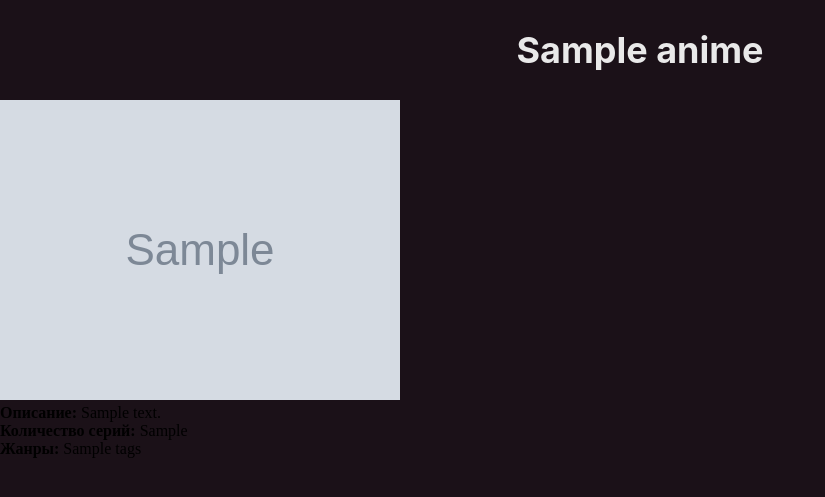
After one commit to roflangenri4/anime_rorflan, a Flask app: template templates/anime_detail.html in a window 1280 px wide. The commit adds this page. Shown: the top 497 px of the page, without its empty margins (0-825 px from the left). Run offline with Flask 3, Linux system fonts and the light colour scheme; the template is opened without the code that fills it: most values are stand-ins (such as "Sample title", 1, 10 or a date in 2020); grey boxes marked "Sample" are stand-in pictures.

Commit message:
Ваше сообщение о коммите

```diff
--- a/app.py
+++ b/app.py
@@ -13,30 +13,61 @@ def index():
     # Передаем данные в HTML шаблон
     return render_template('tcard.html', anime_data=data)
 
+
+
 @app.route('/load_more_anime')
 def load_more_anime():
-    page = request.args.get('page', type=int)
-    per_page = request.args.get('per_page', type=int)
-    genres_param = request.args.get('genres', '')
+    page = int(request.args.get('page', 0))
+    per_page = int(request.args.get('per_page', 10))
+    start = page * per_page
+    end = start + per_page
+    try:
+        with open('anime_final.json', 'r', encoding='utf-8') as file:
+            data = json.load(file)
+        # Добавляем уникальные идентификаторы к объектам аниме
+        for idx, anime in enumerate(data):
+            anime['id'] = idx + 1
+        return jsonify(anime_data=data[start:end])
+    except Exception as e:
+        return jsonify(error=str(e))
 
-    # Преобразование параметра жанров в список
-    selected_genres = genres_param.split(',') if genres_param else []
+@app.route('/anime/<int:anime_id>')
+def anime_detail(anime_id):
+    with open('anime_final.json', 'r', encoding='utf-8') as file:
+        data = json.load(file)
 
-    # Открыть файл и загрузить все данные
+    # Добавляем уникальные идентификаторы к объектам аниме
+    for idx, anime in enumerate(data):
+        anime['id'] = idx + 1
+
+    anime = next((item for item in data if item['id'] == anime_id), None)
+    if anime:
+        return render_template('anime_detail.html', anime=anime)
+    else:
+        return "Anime not found", 404
+
+
+
+@app.route('/search')
+def search():
+    search_text = request.args.get('text', '')
+
+    # Открываем файл с данными аниме
     with open('anime_final.json', 'r', encoding='utf-8') as file:
         all_data = json.load(file)
 
-    # Фильтрация данных по всем выбранным жанрам
-    filtered_data = all_data
-    for genre in selected_genres:
-        filtered_data = [anime for anime in filtered_data if genre in anime.get('Tags', [])]
+    # Нормализуем текст поиска
+    normalized_search_text = search_text.lower()
 
-    # Вычислить индексы данных для текущей страницы
-    start_index = page * per_page
-    end_index = start_index + per_page
+    # Фильтруем данные по введенному тексту поиска
+    search_results = [anime for anime in all_data
+                      if normalized_search_text in anime['Short title'].lower()
+                      or normalized_search_text in anime['Title'].lower()]
 
-    # Отправить часть отфильтрованных данных на клиент
-    return jsonify(anime_data=filtered_data[start_index:end_index])
+    # Возвращаем результаты поиска в формате JSON
+    return jsonify(search_results=search_results)
+
+
 
 if __name__ == "__main__":
     app.run(debug=True)
--- a/static/css.css
+++ b/static/css.css
@@ -8,6 +8,28 @@ body {
 }
 
 /* HEADER */
+
+/* выпадающее окно */
+.search-results {
+    display: none; /* Скрыть результаты по умолчанию */
+    position: absolute;
+    z-index: 1;
+    background-color: #f9f9f9;
+    list-style-type: none;
+    padding: 0;
+    margin: 0;
+    border: 1px solid #ddd;
+}
+
+.search-results li {
+    padding: 8px 12px;
+    cursor: pointer;
+}
+
+.search-results li:hover {
+    background-color: #f1f1f1;
+}
+/* для выпадающего окна поиска*/
 
 header {
     display: flex;
--- /dev/null
+++ b/templates/anime_detail.html
@@ -0,0 +1,20 @@
+<!DOCTYPE html>
+<html lang="en">
+<head>
+    <meta charset="UTF-8">
+    <meta name="viewport" content="width=device-width, initial-scale=1.0">
+    <title>{{ anime['Title'] }}</title>
+    <link rel="stylesheet" href="{{ url_for('static', filename='css.css') }}">
+</head>
+<body>
+    <header>
+        <h1>{{ anime['Title'] }}</h1>
+    </header>
+    <div class="anime-details">
+        <img src="{{ anime['Image src'] }}" alt="{{ anime['Title'] }}">
+        <p><strong>Описание:</strong> {{ anime['Description'] }}</p>
+        <p><strong>Количество серий:</strong> {{ anime['Count episodes'] }}</p>
+        <p><strong>Жанры:</strong> {{ anime['Tags'] }}</p>
+    </div>
+</body>
+</html>
```
Also changed, not shown: static/main.js (+79 -4 lines), templates/tcard.html (+23 -6 lines).
